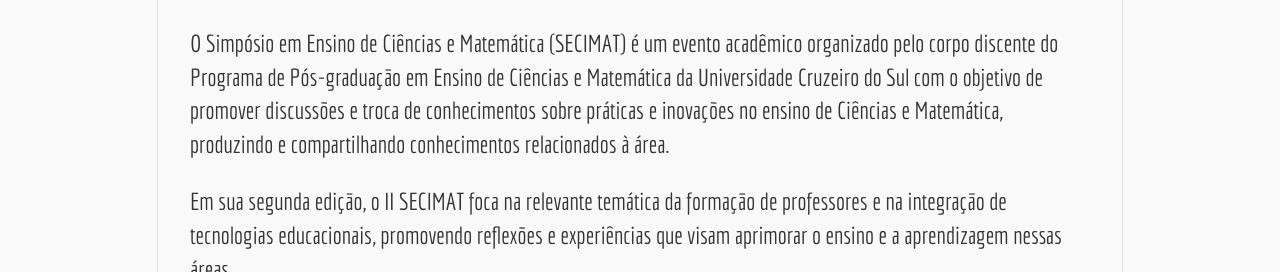
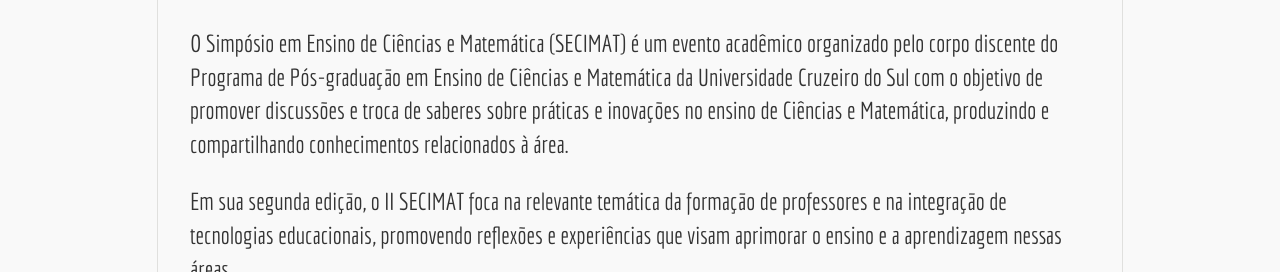
Before and after one commit to msanches/iisecimat, a plain HTML site: page index.html in a window 1280 px wide. Shown: the part 528-800 px from the top of the page. Drawn offline with Linux system fonts and the light colour scheme; a web font is replaced by a local one.

Commit message:
Update index.html

```diff
--- a/index.html
+++ b/index.html
@@ -35,7 +35,7 @@
             <p>O Simpósio em Ensino de Ciências e Matemática (SECIMAT) é um evento acadêmico
                 organizado pelo corpo discente do Programa de Pós-graduação em Ensino de
                 Ciências e Matemática da Universidade Cruzeiro do Sul com o objetivo de promover
-                discussões e troca de conhecimentos sobre práticas e inovações no ensino de Ciências e Matemática, produzindo e
+                discussões e troca de saberes sobre práticas e inovações no ensino de Ciências e Matemática, produzindo e
                 compartilhando conhecimentos relacionados à área.</p>
              <p>Em sua segunda edição, o II SECIMAT foca na relevante temática da formação de professores e na integração de tecnologias educacionais, promovendo reflexões e experiências que visam aprimorar o ensino e a aprendizagem nessas áreas.</p>
         </section>
```
